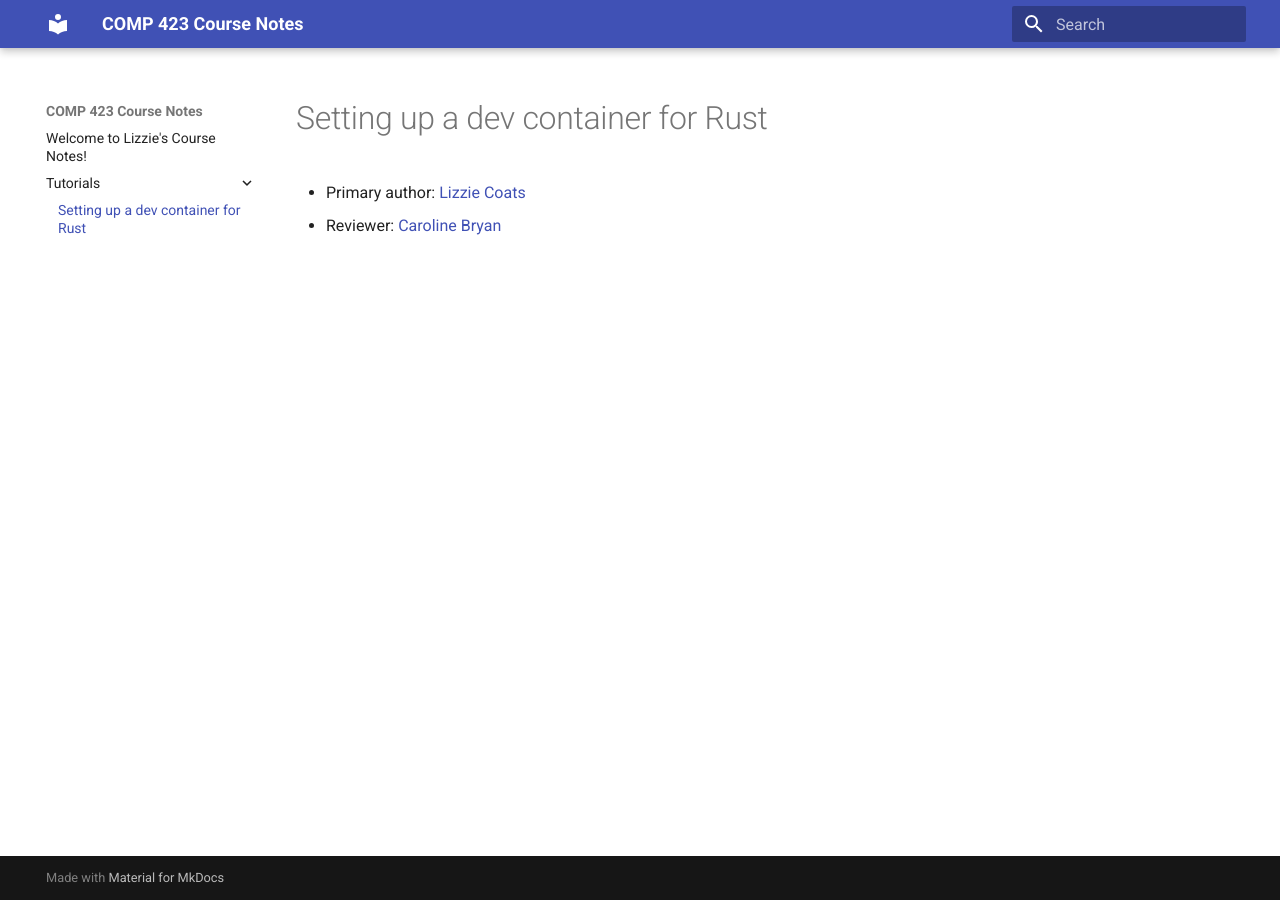
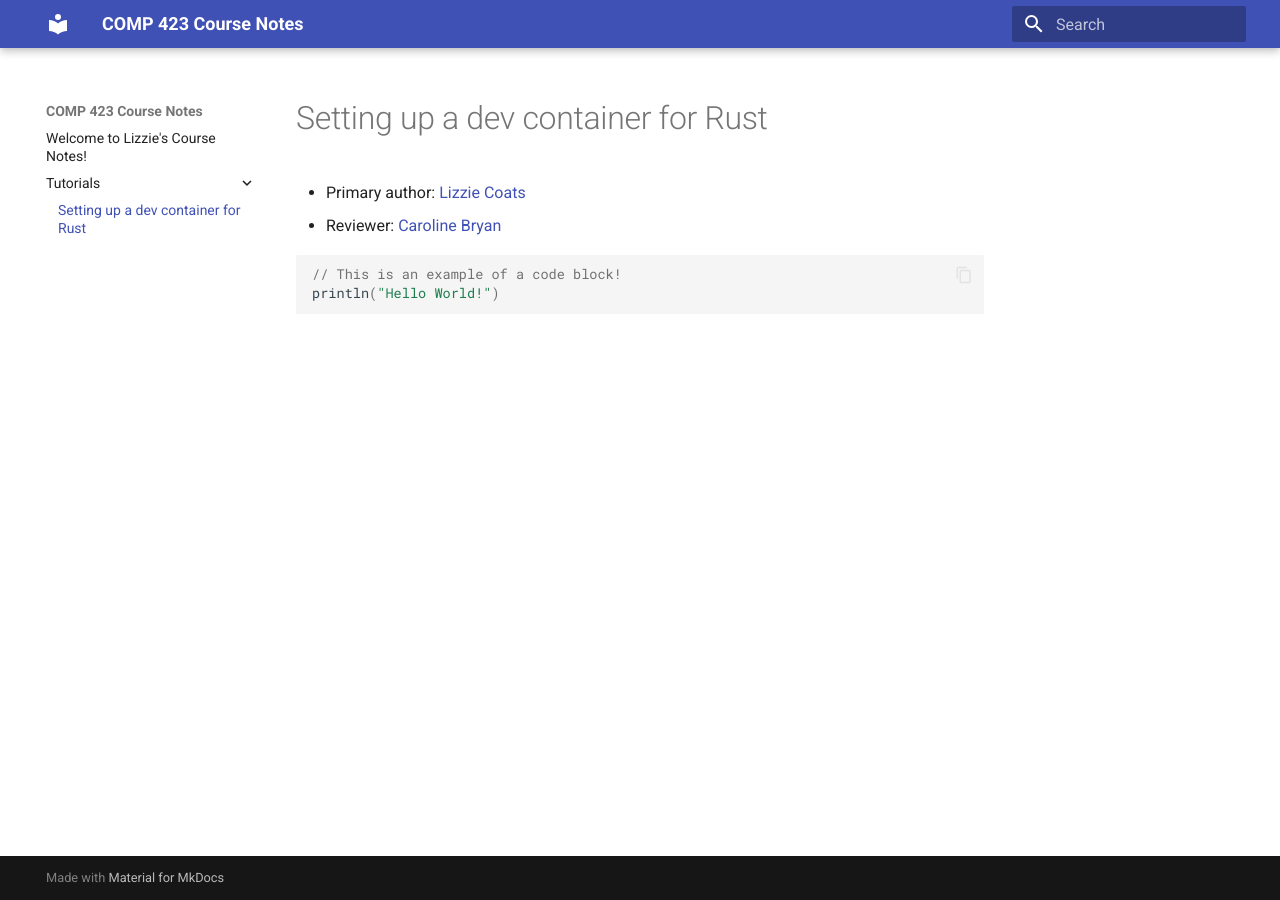
Before and after one commit to escoats/comp423-course-notes, an MkDocs documentation site: the page built from docs/tutorials/rust-setup.md, in a window 1280 px wide. Built offline with MkDocs 1.6.1 and Material for MkDocs 9.7.7, drawn with Linux system fonts in a browser that asks for light colours.

Commit message:
Enable code blocks and add example use

````diff
--- a/docs/tutorials/rust-setup.md
+++ b/docs/tutorials/rust-setup.md
@@ -2,3 +2,8 @@
 
 * Primary author: [Lizzie Coats](https://github.com/escoats)
 * Reviewer: [Caroline Bryan](https://github.com/cgbryan1)
+
+``` rust
+// This is an example of a code block!
+println("Hello World!")
+```
--- a/mkdocs.yml
+++ b/mkdocs.yml
@@ -1,3 +1,13 @@
 site_name: COMP 423 Course Notes
 theme:
   name: material
+  features:
+    - content.code.copy
+markdown_extensions:
+  - pymdownx.highlight:
+      anchor_linenums: true
+      line_spans: __span
+      pygments_lang_class: true
+  - pymdownx.inlinehilite
+  - pymdownx.snippets
+  - pymdownx.superfences
````
